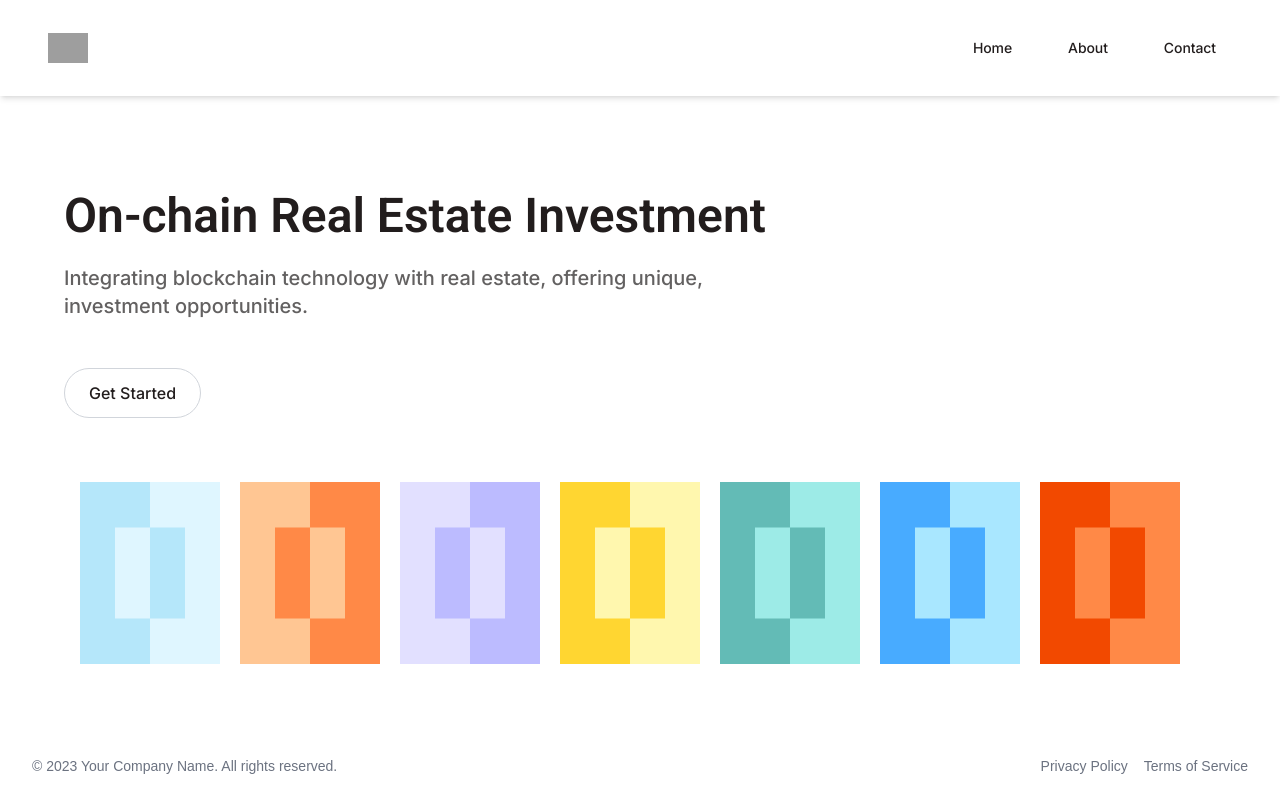
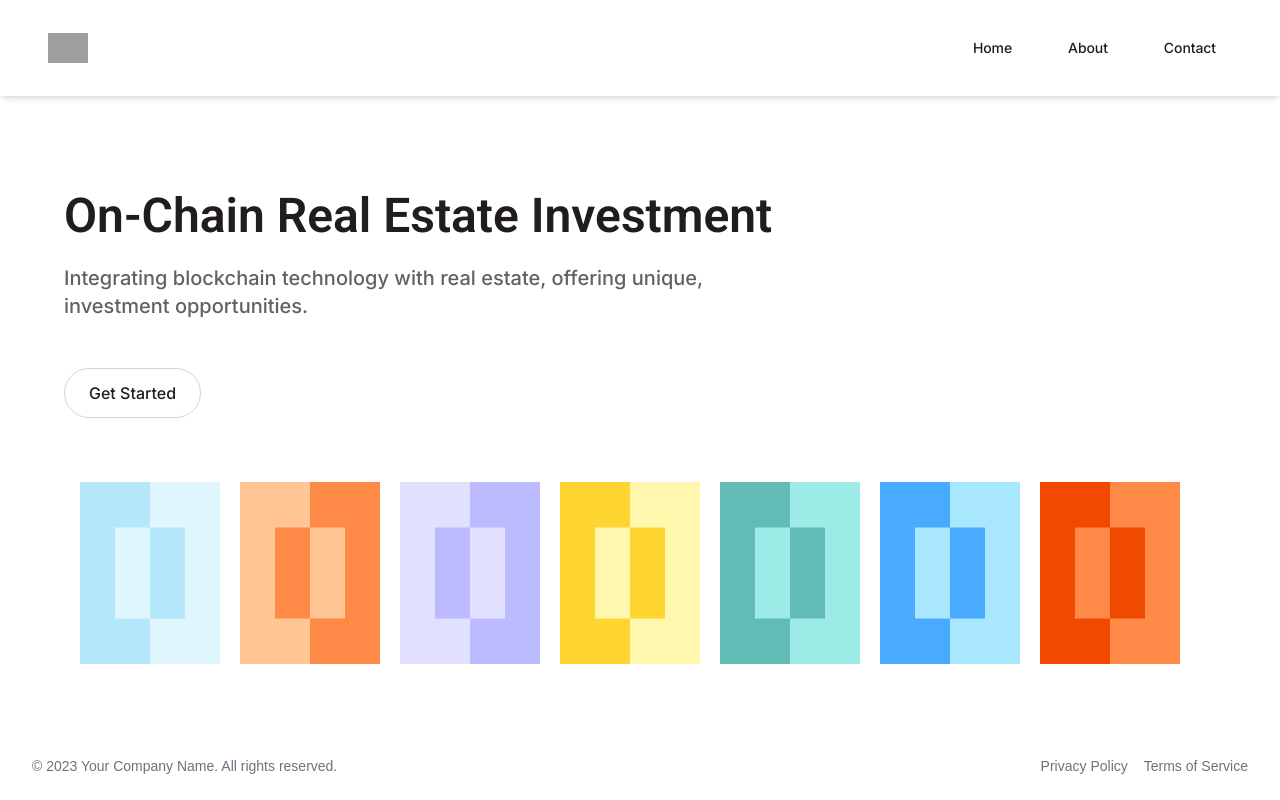
Before and after one commit to 0xprop/0xp, a Next.js app: page / in a window 1280 px wide. Built offline with nearby package versions, Linux system fonts and the light colour scheme; grey boxes are pictures that could not be loaded.

Commit message:
Updated title

```diff
--- a/pages/index.js
+++ b/pages/index.js
@@ -18,7 +18,7 @@ export default function Home() {
 
   const headlineVariants = {
     hidden: { x: -100, opacity: 0 },
-    visible: { x: 0, opacity: 1, transition: { duration: 0.5, delay: 0.6 } }
+    visible: { x: 0, opacity: 1, transition: { duration: 0.3, delay: 0.6 } }
   };
 
   const overviewVariants = {
@@ -27,8 +27,8 @@ export default function Home() {
   };
 
   const ctaVariants = {
-    hidden: { scale: 0, opacity: 0 },
-    visible: { scale: 1, opacity: 1, transition: { duration: 0.5, delay: 1.2 } }
+    hidden: { y: 10, opacity: 0 },
+    visible: { y: 0, opacity: 1, transition: { duration: 0.3, delay: 1.2 } }
   };
 
   return (
@@ -47,7 +47,7 @@ export default function Home() {
                 animate={isLoaded ? "visible" : "hidden"}
                 variants={headlineVariants}
               >
-                <Headline>On-chain Real Estate Investment</Headline>
+                <Headline>On-Chain Real Estate Investment</Headline>
               </motion.div>
               <motion.div
                 initial="hidden"
```
